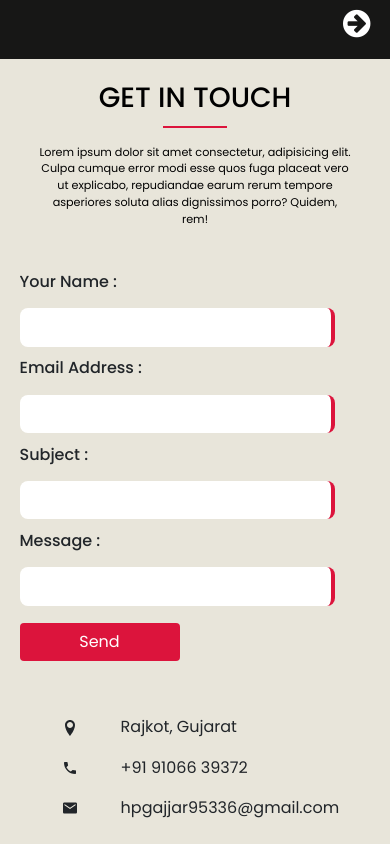
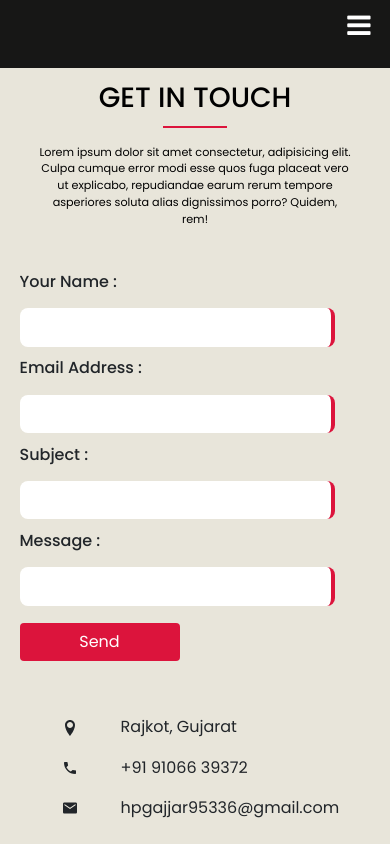
Before and after one commit to hp0007/ReactWebsite, a React (Create React App) app: page /contact in a window 390 px wide. Built offline with nearby package versions, Linux system fonts and the light colour scheme.

Commit message:
some changes

```diff
--- a/src/App.css
+++ b/src/App.css
@@ -96,21 +96,21 @@
 .sidebar .sidebar-item.active2{
   background-color: var(--primary_color);
 }
-.fa-arrow-circle-right{
+.fa-bars{
   color: var(--white);
   float: right;
   font-size: 2rem;
-  margin-top: 2%;
+  margin-top: 5%;
   z-index: 13;
   padding-right: 5%;
 }
-.fa-arrow-circle-left{
+.fa-close{
   color: var(--white);
   float: right;
   font-size: 2rem;
-  margin-top: 2%;
+  margin-top: 5%;
   z-index: 13;
-  padding-right: 3%;
+  padding-right: 5%;
 }
 
 /* text animation */
--- a/src/components/Sidebar.js
+++ b/src/components/Sidebar.js
@@ -1,6 +1,7 @@
 import React from 'react'
 import { NavLink } from 'react-router-dom'
 import Fade from 'react-reveal/Fade'
+
 
 const Header = (props) => {
 
@@ -65,7 +66,7 @@ const Header = (props) => {
                                     break
                     default:alert('error')
                 }
-                maincontainer.classList.replace('fa-arrow-circle-right','fa-arrow-circle-left')
+                maincontainer.classList.replace('fa-bars','fa-close')
             }
             else{
                 sidebar.classList.add('active')
@@ -84,15 +85,18 @@ const Header = (props) => {
                                     break
                     default:alert('error')
                 }
-                maincontainer.classList.replace('fa-arrow-circle-left','fa-arrow-circle-right')
+                maincontainer.classList.replace('fa-close','fa-bars')
             }
         }
         else{
+
             if(sidebar.classList.contains('active')){
                 sidebar.classList.remove('active')
+                maincontainer.classList.replace('fa-bars','fa-close')
             }
             else{
                 sidebar.classList.add('active')
+                maincontainer.classList.replace('fa-close','fa-bars')
             }
         }
     }
@@ -101,7 +105,7 @@ const Header = (props) => {
         <>
         <Fade left>
             <div className="sidepart active"  id="sidebar">
-                <i className="fa fa-arrow-circle-right" onClick={display} id="mainicon"></i>
+                <i className="fa fa-bars" onClick={display} id="mainicon"></i>
                 <div className="img-profile"></div>
                 <h4 className="name">Harshit Gajjar</h4>
                 <p className="work">Web Designer</p>
--- a/src/responsive.css
+++ b/src/responsive.css
@@ -12,7 +12,14 @@
     .sidepart.active{
       padding: 0;
       margin: 0;
-      height: 7vh;
+      height: 8vh;
+    }
+    .sidepart .img-profile{
+      margin-top: 18%;
+    }
+    .fa-bars,.fa-close{
+        margin-top: 3%;
+        font-size: 1.7rem;
     }
     .container-home{
         width: 100%;
```
